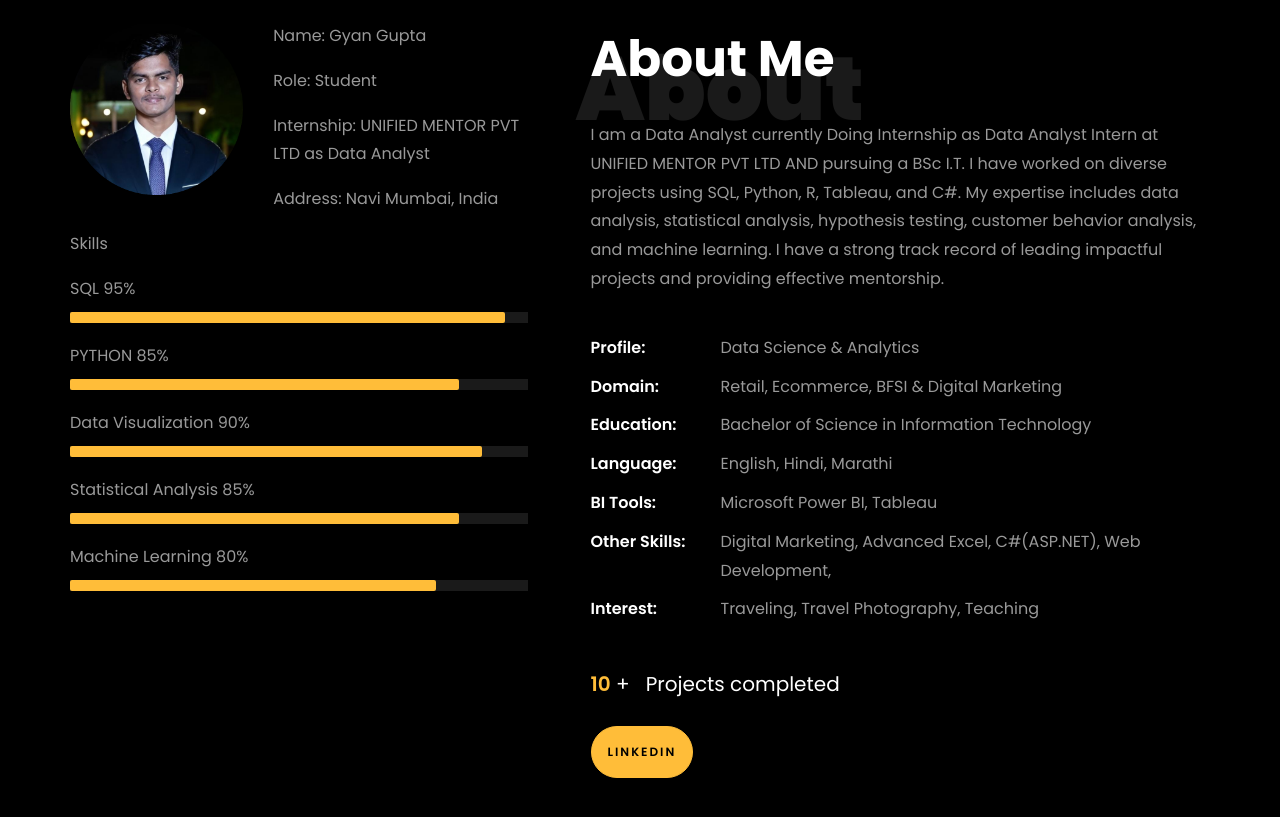
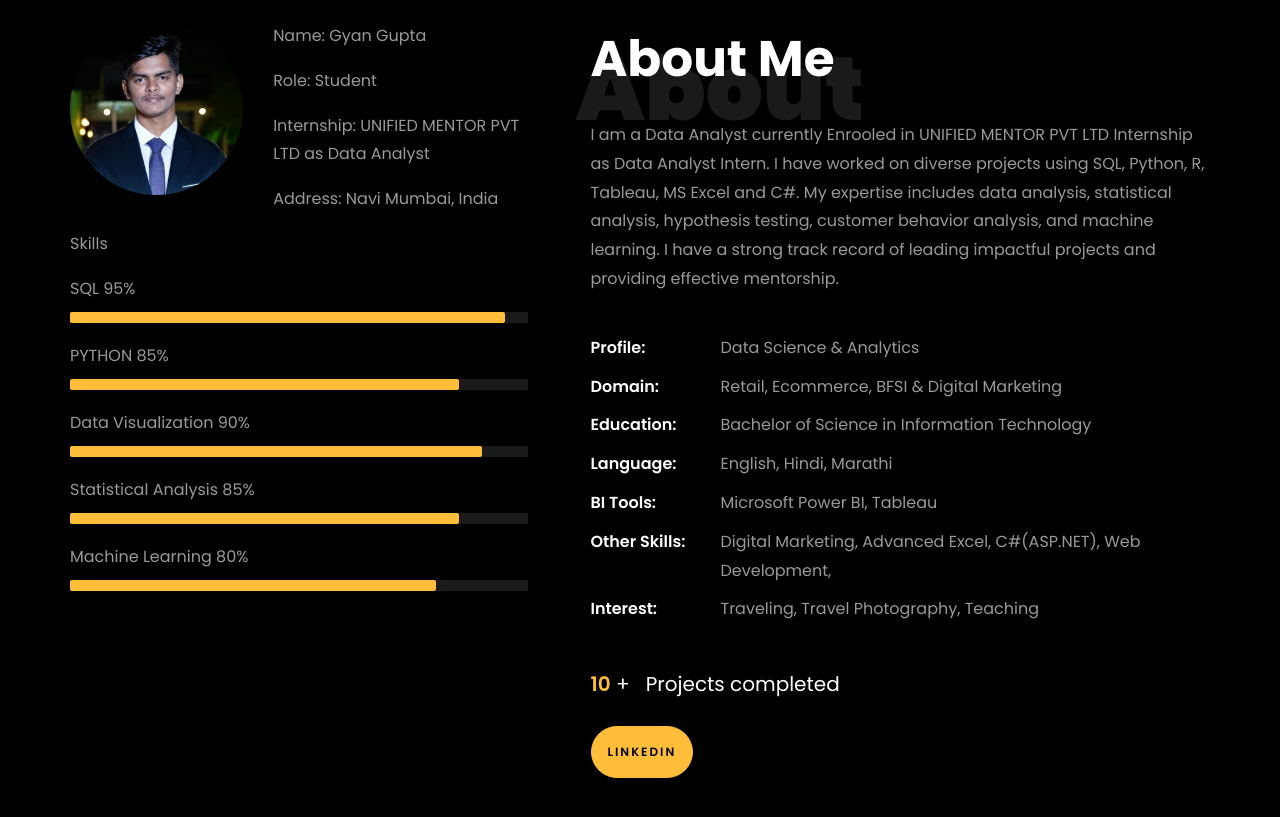
Before and after one commit to Twinkle6645/gyangupta.github.io, a plain HTML site: page index.html in a window 1280 px wide. Shown: the part 840-1657 px from the top of the page. Drawn offline with Linux system fonts and the light colour scheme; animation ran at ten frames a second; files whose address does not match are found by name.

Commit message:
Update index.html

```diff
--- a/index.html
+++ b/index.html
@@ -285,8 +285,8 @@
 								<h1 class="big">About</h1>
 								<h2 class="mb-4">About Me</h2>
 
-								<p>I am a Data Analyst currently Doing Internship as Data Analyst Intern at UNIFIED MENTOR PVT LTD AND  pursuing a BSc I.T.
-								I have worked on diverse projects using SQL, Python, R, Tableau, and C#. My expertise includes data analysis, statistical analysis,
+								<p>I am a Data Analyst currently Enrooled in UNIFIED MENTOR PVT LTD Internship as Data Analyst Intern.
+								I have worked on diverse projects using SQL, Python, R, Tableau, MS Excel and C#. My expertise includes data analysis, statistical analysis,
 								 hypothesis testing, customer behavior analysis, and machine learning. I have a strong track record of leading impactful projects and
 								 providing effective mentorship.</p>
 								<ul class="about-info mt-4 px-md-0 px-2">
```
